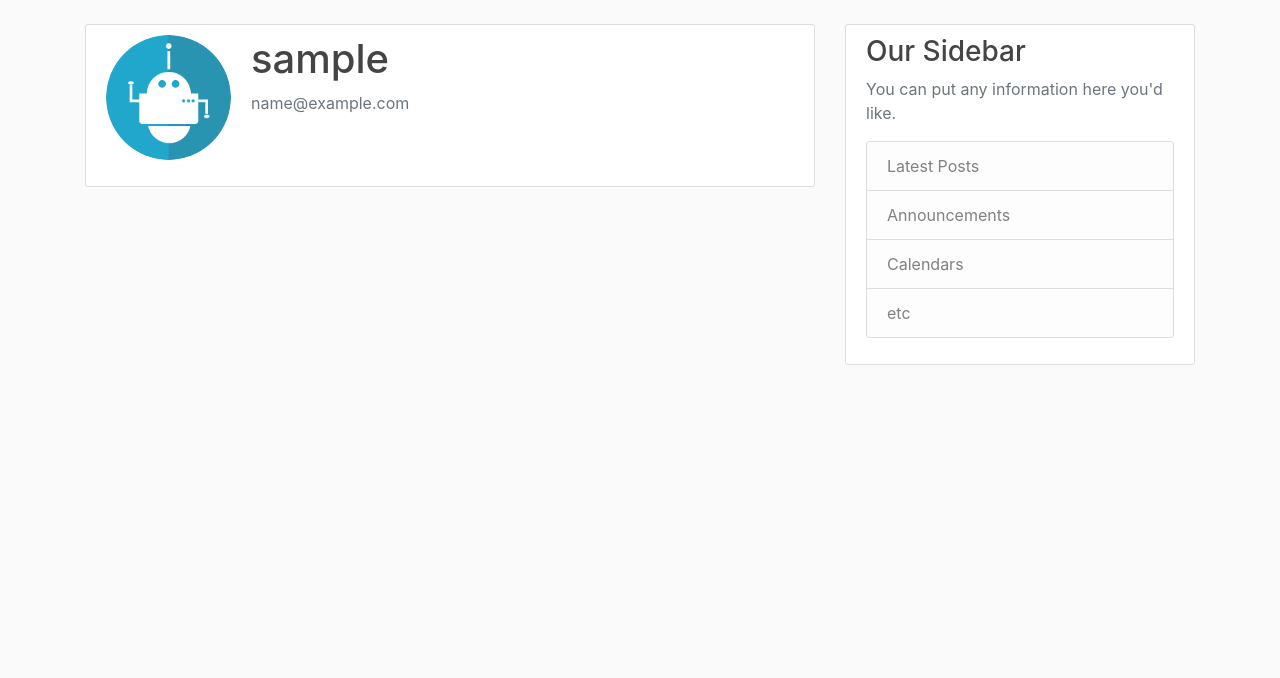
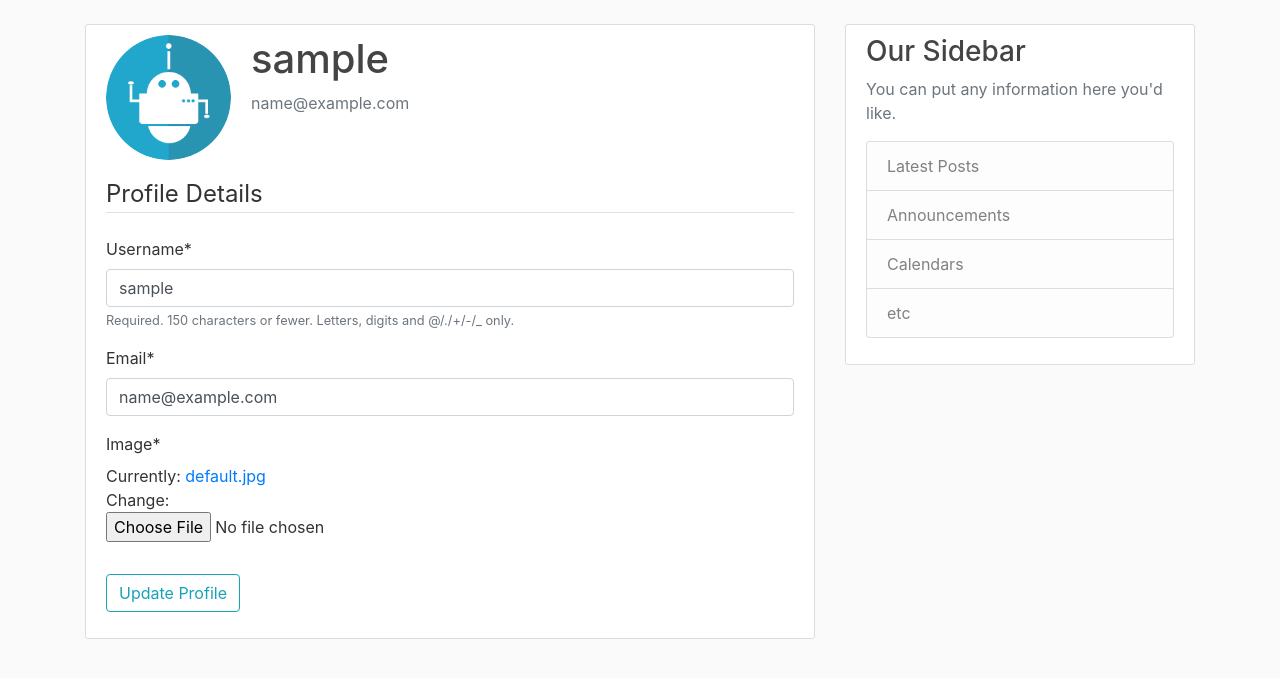
Before and after one commit to filipe-gomes/django_blog, a Django app: page /profile/ in a window 1280 px wide. Shown: the part 56-734 px from the top of the page. Run offline with Django 3.2, Linux system fonts and the light colour scheme; the visitor is signed in with stand-in values (Sample User, id 1); some libraries are stand-ins or nearby versions.

Commit message:
Update profile update page, added profile pictures to posts on homepage

```diff
--- a/users/forms.py
+++ b/users/forms.py
@@ -1,6 +1,7 @@
 from django import forms
 from django.contrib.auth.models import User
 from django.contrib.auth.forms import UserCreationForm
+from .models import Profile
 
 
 class UserRegistrationForm(UserCreationForm):
@@ -9,3 +10,17 @@ class UserRegistrationForm(UserCreationForm):
     class Meta:
         model = User
         fields = ['username', 'email', 'password1', 'password2']
+
+
+class UserUpdateForm(forms.ModelForm):
+    email = forms.EmailField()
+
+    class Meta:
+        model = User
+        fields = ['username', 'email']
+
+
+class ProfileUpdateForm(forms.ModelForm):
+    class Meta:
+        model = Profile
+        fields= ['image']
--- a/users/models.py
+++ b/users/models.py
@@ -1,5 +1,7 @@
 from django.db import models
 from django.contrib.auth.models import User
+from PIL import Image
+import os
 
 class Profile(models.Model):
     user = models.OneToOneField(User, on_delete=models.CASCADE)
@@ -7,3 +9,13 @@ class Profile(models.Model):
 
     def __str__(self):
         return f'{self.user.username} Profile'
+
+    def save(self):
+        super().save()
+
+        img = Image.open(self.image.path)
+
+        if img.height > 300 or img.width > 300:
+            output_size = (300, 300)
+            img.thumbnail(output_size)
+            img.save(self.image.path)
--- a/users/templates/users/profile.html
+++ b/users/templates/users/profile.html
@@ -3,12 +3,22 @@
 {% block content %}
     <div class="content-section">
         <div class="media">
-        <img class="rounded-circle account-img" src={{ user.profile.image.url }}>
-        <div class="media-body">
-            <h2 class="account-heading">{{ user.username }}</h2>
-            <p class="text-secondary">{{ user.email }}</p>
+            <img class="rounded-circle account-img" src={{ user.profile.image.url }}>
+            <div class="media-body">
+                <h2 class="account-heading">{{ user.username }}</h2>
+                <p class="text-secondary">{{ user.email }}</p>
+            </div>
         </div>
-        </div>
-        <!-- FORM HERE -->
+        <form method="POST" enctype="multipart/form-data">
+            {% csrf_token %}
+            <fieldset class="form-group">
+                <legend class="border-bottom mb-4">Profile Details</legend>
+                {{ u_form|crispy }}
+                {{ p_form|crispy }}
+            </fieldset>
+            <div class="form-group">
+                <button class="btn btn-outline-info" type="submit">Update Profile</button>
+            </div>
+        </form>
     </div>
 {% endblock content %}
--- a/users/views.py
+++ b/users/views.py
@@ -1,7 +1,7 @@
 from django.shortcuts import render, redirect
 from django.contrib import messages
 from django.contrib.auth.decorators import login_required
-from .forms import UserRegistrationForm
+from .forms import UserRegistrationForm, UserUpdateForm, ProfileUpdateForm
 
 
 def register(request):
@@ -19,4 +19,22 @@ def register(request):
 
 @login_required
 def profile(request):
-    return render(request, 'users/profile.html')
+    if request.method == 'POST':
+        u_form = UserUpdateForm(request.POST, instance=request.user)
+        p_form = ProfileUpdateForm(request.POST, request.FILES, instance=request.user.profile)
+        if u_form.is_valid() and p_form.is_valid():
+            u_form.save()
+            p_form.save()
+            messages.success(request, f'Your account has been successfully update!')
+            return redirect('profile')
+
+    else:
+        u_form = UserUpdateForm(instance=request.user)
+        p_form = ProfileUpdateForm(instance=request.user.profile)
+
+    context = {
+        'u_form': u_form,
+        'p_form': p_form,
+    }
+
+    return render(request, 'users/profile.html', context)
```
Also changed, not shown: blog/templates/blog/home.html (+6 -2 lines), media/profile_pics/IMG_2229_BSX2y77.jpeg (added), media/profile_pics/IMG_2229_wD8aNIQ.jpeg (added), media/profile_pics/IMG_3853_fZT0Zpk.jpeg (added).
